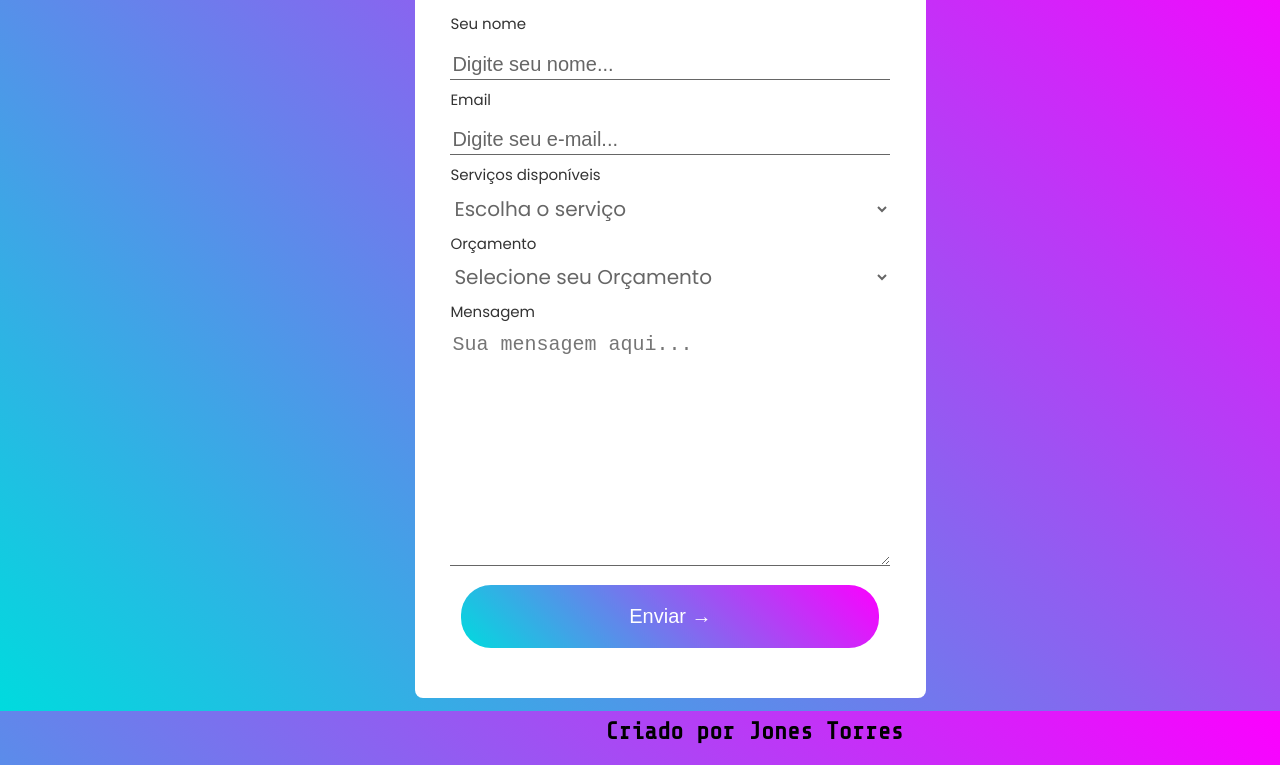
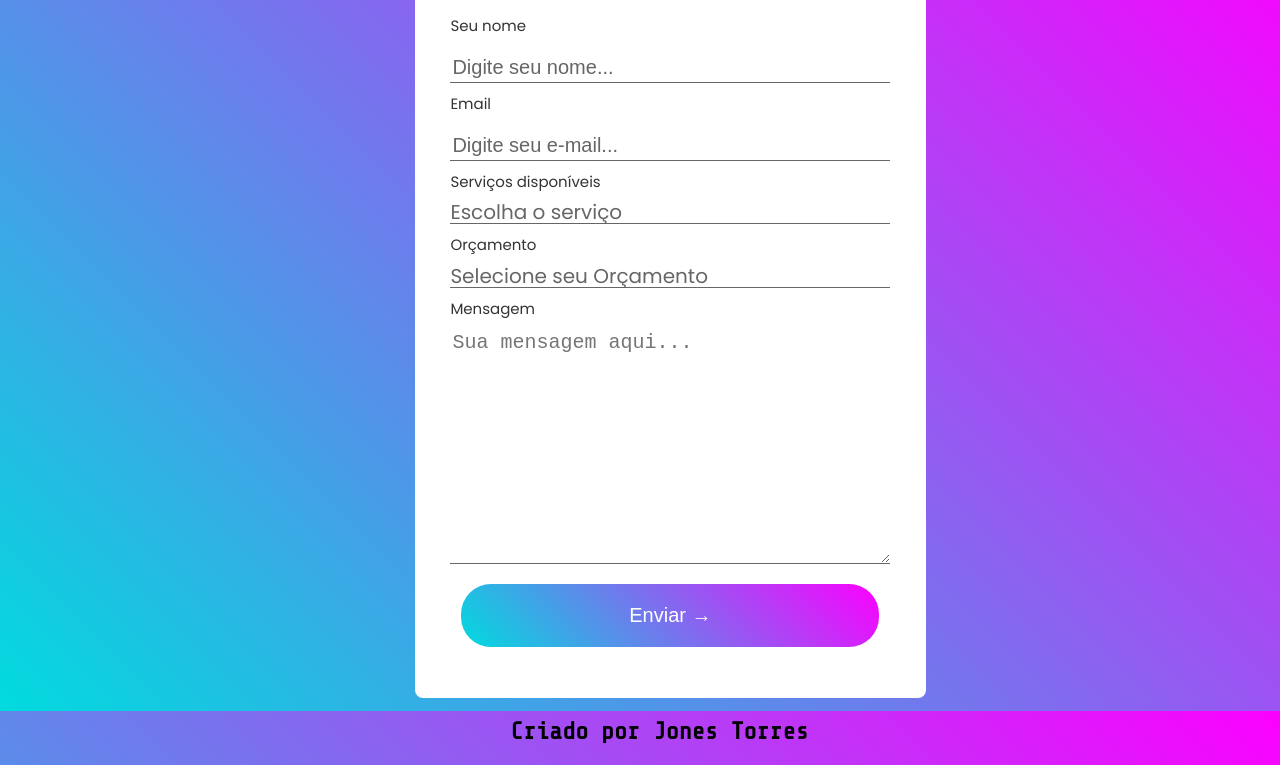
Before and after one commit to jonesGladtorres/primeiro-tamplate-solo, a plain HTML site: page index.html in a window 1280 px wide. Shown: the part 89-854 px from the top of the page. Drawn offline with nearby package versions, Linux system fonts and the light colour scheme.

Commit message:
Ajuste do select

```diff
--- a/style.css
+++ b/style.css
@@ -51,6 +51,9 @@ body main form select{
     border: none;
     color: #666;
     outline: none;
+    appearance: none;
+    border-bottom: 1px solid #666;
+    cursor: pointer;
 }
 body main form select option{
     background-color: transparent;
@@ -81,11 +84,11 @@ body main form button:hover{
 }
 body main footer{
     display: flex;
-    justify-content: flex-end;
+    justify-content: center;
     width: 111%;
 }
 body main footer h2{
     font-family: 'Share Tech Mono', monospace;
     display: flex;
-    justify-content: flex-end;
+    justify-content: center;
 }
```
